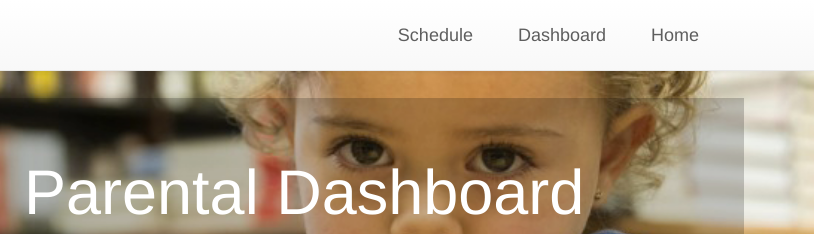
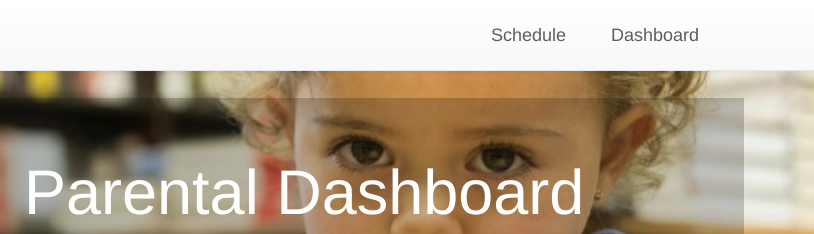
Before and after one commit to NYUAD-Hackathon-2017/tabboush, a plain HTML site: page tabboush_website/dashboard.html in a window 1280 px wide. Shown: the top 234 px of the page, 466-1280 px from the left. Drawn offline with Linux system fonts and the light colour scheme.

Commit message:
Bug fixes

```diff
--- a/tabboush_website/dashboard.html
+++ b/tabboush_website/dashboard.html
@@ -40,7 +40,6 @@
         </div>
 
 		<ul>
-			<li class="menuItem navbar-brand"><a href="index.html">Home</a></li>
 			<li class="menuItem navbar-brand"><a href="dashboard.html">Dashboard</a></li>
 			<li class="menuItem navbar-brand"><a href="index.html">Schedule</a></li>
 
```
